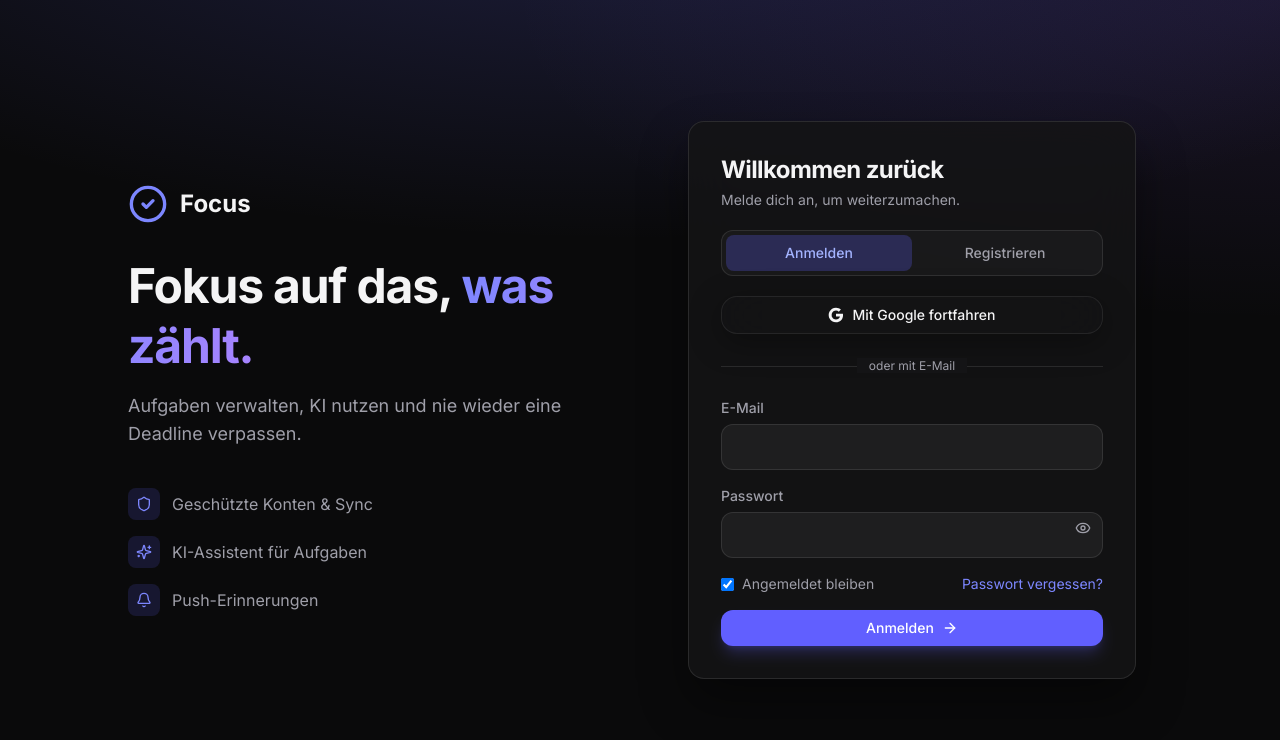
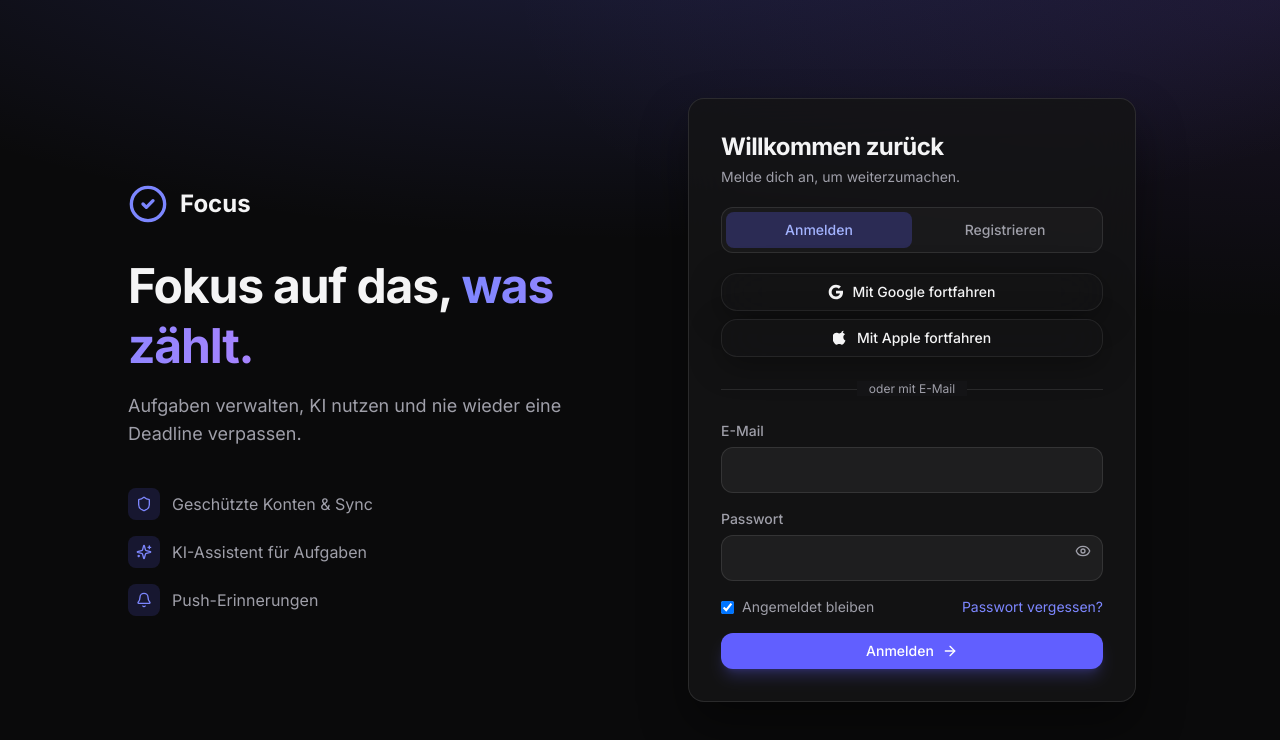
Before and after one commit to jodhnx/ToDo-List-App, a React (Vite) app: page /auth in a window 1280 px wide. Shown: the top 740 px of the page. Built offline with nearby package versions, Linux system fonts and the light colour scheme; no server answers.

Commit message:
retry deploy

```diff
--- a/src/components/auth/AuthForm.jsx
+++ b/src/components/auth/AuthForm.jsx
@@ -27,8 +27,9 @@ export default function AuthForm() {
   const [error, setError] = useState('')
   const [info, setInfo] = useState('')
   const [loading, setLoading] = useState(false)
+  const [oauthLoading, setOauthLoading] = useState('')
 
-  const { signIn, signUp, resetPassword, signInWithGoogle, isSupabaseConfigured } = useAuth()
+  const { signIn, signUp, resetPassword, signInWithGoogle, signInWithApple, isSupabaseConfigured } = useAuth()
   const { toast } = useToast()
   const navigate = useNavigate()
   const isRegister = tab === 'register'
@@ -83,10 +84,17 @@ export default function AuthForm() {
     navigate('/app')
   }
 
-  const handleGoogle = async () => {
+  const handleOAuth = async (provider) => {
     setError('')
-    const result = await signInWithGoogle()
-    if (result?.error) setError(result.error.message)
+    setOauthLoading(provider)
+    const result = provider === 'apple' ? await signInWithApple() : await signInWithGoogle()
+    setOauthLoading('')
+    if (result?.error) {
+      setError(
+        result.error.message ||
+          `${provider === 'apple' ? 'Apple' : 'Google'}-Login konnte nicht gestartet werden.`,
+      )
+    }
   }
 
   return (
@@ -137,10 +145,28 @@ export default function AuthForm() {
             </div>
 
             {isSupabaseConfigured && (
-              <Button type="button" variant="secondary" className="w-full gap-2" onClick={handleGoogle}>
-                <GoogleIcon />
-                Mit Google fortfahren
-              </Button>
+              <div className="grid gap-2">
+                <Button
+                  type="button"
+                  variant="secondary"
+                  className="w-full gap-2"
+                  onClick={() => handleOAuth('google')}
+                  disabled={!!oauthLoading || loading}
+                >
+                  <GoogleIcon />
+                  {oauthLoading === 'google' ? 'Google wird geöffnet…' : 'Mit Google fortfahren'}
+                </Button>
+                <Button
+                  type="button"
+                  variant="secondary"
+                  className="w-full gap-2"
+                  onClick={() => handleOAuth('apple')}
+                  disabled={!!oauthLoading || loading}
+                >
+                  <AppleIcon />
+                  {oauthLoading === 'apple' ? 'Apple wird geöffnet…' : 'Mit Apple fortfahren'}
+                </Button>
+              </div>
             )}
 
             {isSupabaseConfigured && <Divider label="oder mit E-Mail" />}
@@ -284,3 +310,15 @@ function GoogleIcon() {
     </svg>
   )
 }
+
+function AppleIcon() {
+  return (
+    <svg className="h-4 w-4" viewBox="0 0 24 24" aria-hidden>
+      <path
+        fill="currentColor"
+        d="M16.37 1.43c0 1.05-.39 2.05-1.1 2.81-.78.84-1.88 1.48-2.94 1.4-.13-1.01.41-2.1 1.12-2.84.78-.82 2.1-1.44 2.92-1.37Zm3.4 16.95c-.62 1.43-.91 2.07-1.72 3.34-1.12 1.73-2.7 3.89-4.66 3.91-1.74.02-2.19-1.13-4.55-1.12-2.36.01-2.85 1.15-4.6 1.13-1.95-.02-3.44-1.96-4.56-3.69-3.13-4.86-3.46-10.56-1.53-13.59 1.37-2.15 3.54-3.42 5.58-3.42 2.08 0 3.39 1.14 5.11 1.14 1.67 0 2.69-1.15 5.1-1.15 1.82 0 3.75.99 5.11 2.7-4.49 2.46-3.76 8.87.72 10.75Z"
+        transform="scale(.86) translate(2 0)"
+      />
+    </svg>
+  )
+}
--- a/src/context/AuthContext.jsx
+++ b/src/context/AuthContext.jsx
@@ -126,15 +126,22 @@ export function AuthProvider({ children }) {
     return { error: { message: 'Passwort-Reset ist derzeit nicht verfügbar.' } }
   }
 
-  const signInWithGoogle = async () => {
-    if (!supabase) return { error: { message: 'Google-Login nicht verfügbar.' } }
+  const signInWithOAuth = async (provider) => {
+    if (!supabase) return { error: { message: 'Social Login nicht verfügbar.' } }
+    const providerName = provider === 'apple' ? 'Apple' : 'Google'
     const { error } = await supabase.auth.signInWithOAuth({
-      provider: 'google',
-      options: { redirectTo: `${window.location.origin}/app` },
+      provider,
+      options: {
+        redirectTo: `${window.location.origin}/app`,
+        queryParams: provider === 'google' ? { prompt: 'select_account' } : undefined,
+      },
     })
     if (error) return { error }
-    return { success: true }
+    return { success: true, provider: providerName }
   }
+
+  const signInWithGoogle = () => signInWithOAuth('google')
+  const signInWithApple = () => signInWithOAuth('apple')
 
   const updatePassword = async (newPassword) => {
     if (!supabase) return { error: { message: 'Nicht verfügbar.' } }
@@ -175,6 +182,7 @@ export function AuthProvider({ children }) {
         resetPassword,
         updatePassword,
         signInWithGoogle,
+        signInWithApple,
         updateProfile,
         displayName,
         mode,
```
Also changed, not shown: 1 other file (tests, documents, lock files or other folders).
